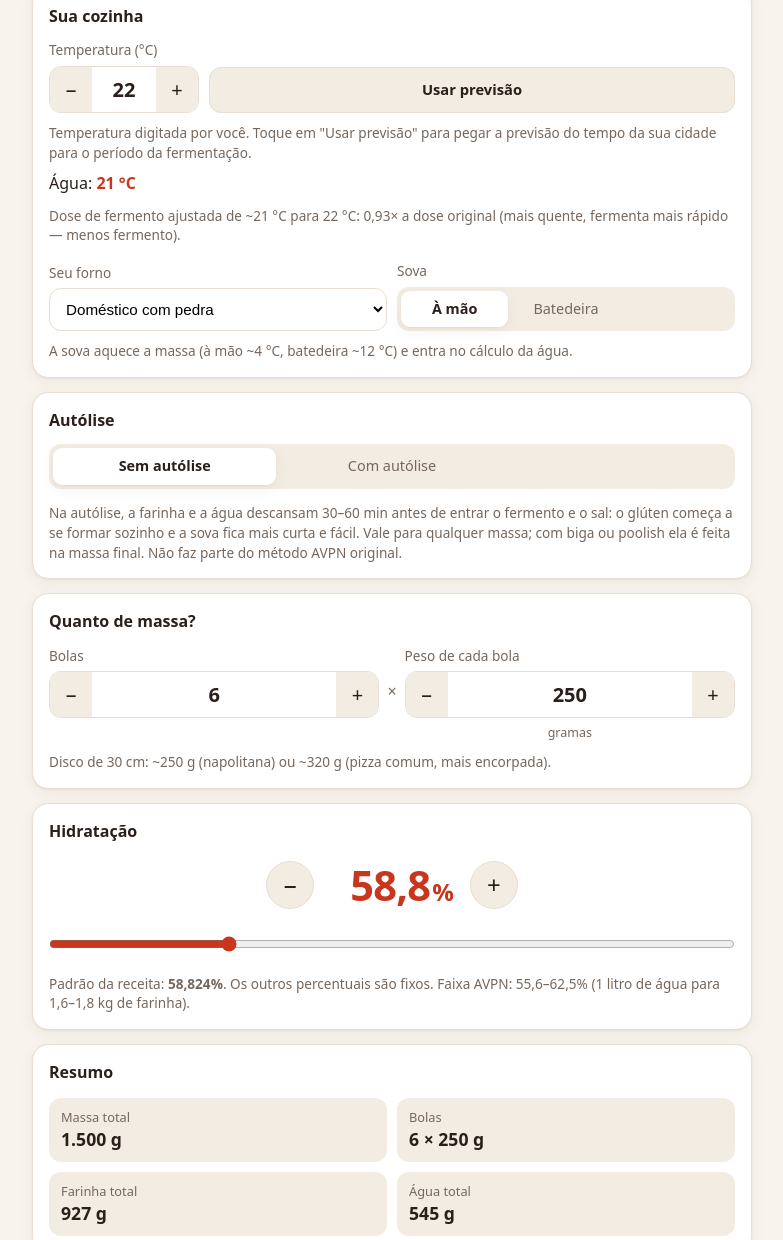
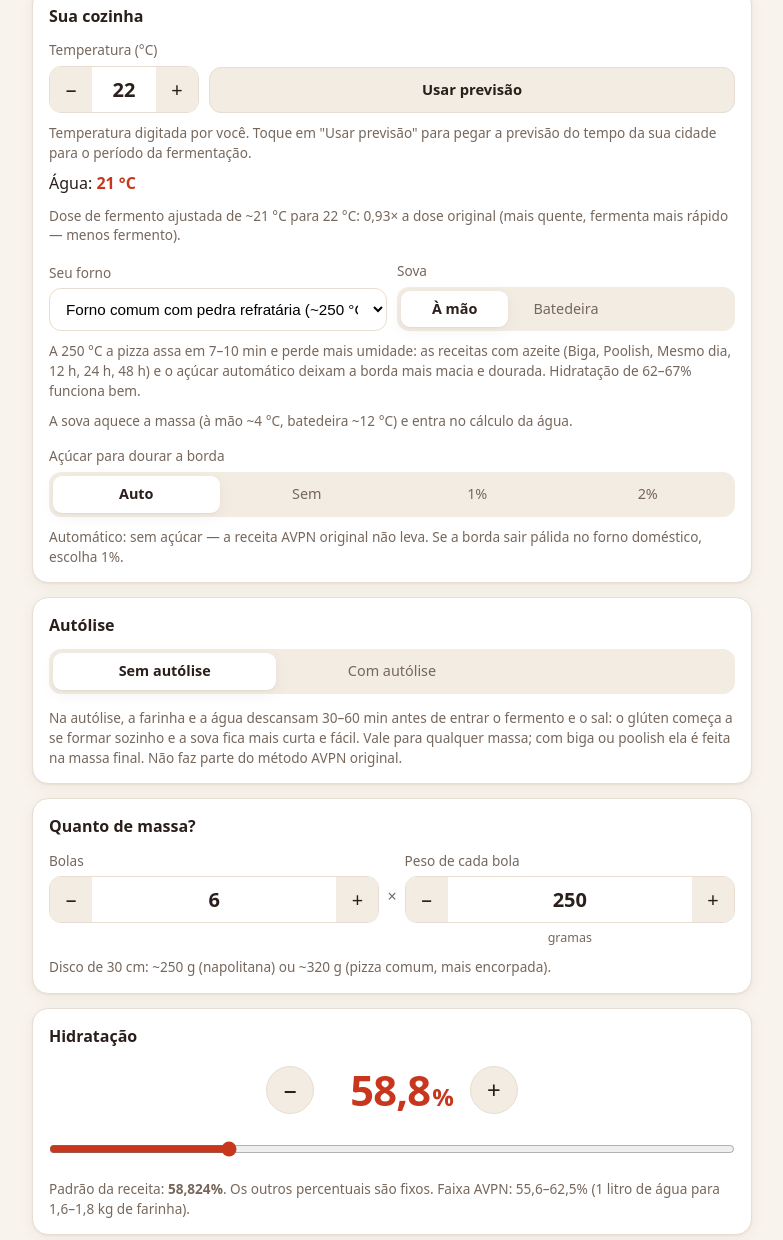
Before and after one commit to picuuai/pizza, a plain HTML site: page index.html in a window 1280 px wide. Shown: the part 1146-2386 px from the top of the page, without its empty margins (350-1133 px from the left). Drawn offline with Linux system fonts and the light colour scheme.

Commit message:
Açúcar para dourar e fornos do usuário (pedra ~250 °C e iglu a lenha)
- Opção de açúcar: Auto / Sem / 1% / 2%. No automático, 1% em forno
  doméstico e 2% nas fermentações longas (o forno doméstico doura pouco
  e a fermentação longa consome o açúcar da farinha); sem açúcar em
  forno de pizza (queimaria) e na AVPN original. Entra nas tabelas, na
  lista de pesagem e no passo de mistura.
- Fornos: "Forno comum com pedra refratária (~250 °C)" e "Forno iglu a
  lenha" no topo, com instruções próprias, pré-aquecimento (1 h / 2 h)
  e dica de quais receitas rendem melhor em cada um.

Co-Authored-By: Claude Opus 5.5 <noreply@anthropic.com>

```diff
--- a/app.js
+++ b/app.js
@@ -24,6 +24,7 @@ function carregarEstado() {
     previsao: null, // { lat, lon, em, atual, horas: [ms], temps: [°C] }
     sova: 'mao',
     autolise: false,
+    acucar: 'auto', // 'auto' | 0 | 0.01 | 0.02 (fração da farinha)
     forno: 'pedra',
     assarEm: null, // horário escolhido para assar (ms)
     livre: { util: ['18:00', '23:00'], fds: ['08:00', '23:00'] },
@@ -86,6 +87,15 @@ function textoTempAgua(graus) {
 }
 
 const grausC = (t) => fmt1Opcional.format(t) + ' °C';
+
+// Açúcar para dourar: no automático, 1–2% só em forno doméstico (até ~300 °C), onde a borda
+// doura pouco; 2% nas fermentações longas, que consomem mais o açúcar natural da farinha.
+// Em forno de pizza (350 °C ou mais) ele queimaria a borda.
+function acucarDe(r) {
+  if (estado.acucar !== 'auto') return Number(estado.acucar) || 0;
+  if (!fornoAtual().domestico || r.semAcucarAuto) return 0;
+  return r.geladeira || r.prefermento ? 0.02 : 0.01;
+}
 
 function fornoAtual() {
   return FORNOS.find((f) => f.id === estado.forno) || FORNOS[0];
@@ -162,7 +172,8 @@ function fasesDe(r) {
 function calcular(receita) {
   const h = hidratacaoDe(receita);
   const fermento = fermentoDe(receita);
-  const soma = 1 + h + receita.sal + fermento + receita.azeite + receita.acucar;
+  const acucar = acucarDe(receita);
+  const soma = 1 + h + receita.sal + fermento + receita.azeite + acucar;
 
   // Farinha calculada para chegar exatamente em bolas × peso
   const farinha = Math.max(0, (estado.bolas * estado.pesoBola) / soma || 0);
@@ -174,7 +185,8 @@ function calcular(receita) {
     sal: farinha * receita.sal,
     fermentoExato: farinha * fermento,
     azeite: farinha * receita.azeite,
-    acucar: farinha * receita.acucar,
+    acucar: farinha * acucar,
+    acucarPct: acucar,
     total: farinha * soma,
   };
   // Dose para pesar: arredondada para 1; 1,5; 2 g… (a balança de casa não pesa menos que isso)
@@ -400,6 +412,11 @@ function sincronizarEntradas() {
     b.classList.toggle('ativo', ativo);
     b.setAttribute('aria-pressed', ativo);
   }
+  for (const b of document.querySelectorAll('[data-acucar]')) {
+    const ativo = b.dataset.acucar === String(estado.acucar);
+    b.classList.toggle('ativo', ativo);
+    b.setAttribute('aria-pressed', ativo);
+  }
   for (const b of document.querySelectorAll('[data-sova]')) {
     const ativo = b.dataset.sova === estado.sova;
     b.classList.toggle('ativo', ativo);
@@ -517,6 +534,22 @@ function renderCozinha(r) {
       `(${fator < 1 ? 'mais quente, fermenta mais rápido — menos fermento' : 'mais frio, fermenta mais devagar — mais fermento'}).`;
   }
   $('#fermento-temp').textContent = fermentoTexto;
+  const acucar = acucarDe(r);
+  const forno = fornoAtual();
+  let acucarTexto;
+  if (estado.acucar === 'auto') {
+    if (!forno.domestico) acucarTexto = 'Automático: sem açúcar — no forno de pizza, muito quente, ele queimaria a borda.';
+    else if (r.semAcucarAuto) acucarTexto = 'Automático: sem açúcar — a receita AVPN original não leva. Se a borda sair pálida no forno doméstico, escolha 1%.';
+    else acucarTexto = `Automático: ${pct(acucar)} de açúcar, porque o forno doméstico doura pouco${r.geladeira || r.prefermento ? ' e a fermentação longa consome o açúcar natural da farinha' : ''}. Nessa quantidade a pizza não fica doce.`;
+  } else if (acucar && !forno.domestico) {
+    acucarTexto = `${pct(acucar)} de açúcar escolhido por você. Atenção: no forno de pizza, muito quente, o açúcar pode queimar a borda.`;
+  } else {
+    acucarTexto = acucar ? `${pct(acucar)} de açúcar escolhido por você: ajuda a borda a dourar sem deixar a pizza doce.` : 'Sem açúcar, escolhido por você.';
+  }
+  $('#acucar-info').textContent = acucarTexto;
+  $('#forno-info').textContent = forno.dica || '';
+  $('#forno-info').hidden = !forno.dica;
+
   const btPrev = $('#bt-previsao');
   btPrev.classList.toggle('ativo', estado.tempFonte === 'previsao');
 }
@@ -534,7 +567,7 @@ function ingredientesDaFase(r, c, fase) {
     ? [{ nome: 'Azeite', nota: pct(r.azeite), g: gramas(c.azeite, 1), extra: `≈ ${fmt0.format(c.azeite * ML_POR_G_AZEITE)} ml` }]
     : [];
   const sal = { nome: 'Sal', nota: pct(r.sal), g: gramas(c.sal, 1) };
-  const acucar = r.acucar ? [{ nome: 'Açúcar', nota: pct(r.acucar), g: gramas(c.acucar, 1) }] : [];
+  const acucar = c.acucarPct ? [{ nome: 'Açúcar', nota: pct(c.acucarPct), g: gramas(c.acucar, 1) }] : [];
   const pf = r.prefermento;
 
   if (fase.ingredientes === 'prefermento') {
@@ -615,7 +648,7 @@ function valoresDoTexto(r, c) {
     `${v.fermento} de ${nomeFermento(estado.fermentoTipo)}`,
   ];
   if (r.azeite) itens.push(`${v.azeite} de azeite`);
-  if (r.acucar) itens.push(`${forte(gramas(c.acucar, 1))} de açúcar`);
+  if (c.acucarPct) itens.push(`${forte(gramas(c.acucar, 1))} de açúcar`);
   v.listaPesagem = itens.slice(0, -1).join(', ') + ' e ' + itens[itens.length - 1];
   // Trechos de texto (já formatados) que dependem do fermento e do forno escolhidos
   v.fermentoNome = nomeFermento(estado.fermentoTipo);
@@ -627,6 +660,7 @@ function valoresDoTexto(r, c) {
     ? `Espalhe ${forte(fermento)} de fermento seco instantâneo por cima da massa e aperte e dobre com os dedos até incorporar (2–3 min).`
     : `Esfarele ${forte(fermento)} de fermento fresco por cima da massa e aperte e dobre com os dedos até ele sumir na massa (2–3 min).`;
   v.azeiteFinal = r.azeite ? ` Por último, junte o azeite (${v.azeite}) em fio.` : '';
+  v.acucarFrase = c.acucarPct ? ` Junte também ${forte(gramas(c.acucar, 1))} de açúcar.` : '';
   if (r.prefermento) {
     v.juntarPrefermento = r.prefermento.artigo === 'a'
       ? `Junte a biga em pedaços e aperte e dobre a massa até a biga se misturar por completo (3–5 min).`
@@ -837,6 +871,13 @@ function ligarEventos() {
       atualizar();
     });
   }
+  for (const b of document.querySelectorAll('[data-acucar]')) {
+    b.addEventListener('click', () => {
+      estado.acucar = b.dataset.acucar === 'auto' ? 'auto' : Number(b.dataset.acucar);
+      sincronizarEntradas();
+      atualizar();
+    });
+  }
   for (const b of document.querySelectorAll('[data-sova]')) {
     b.addEventListener('click', () => {
       estado.sova = b.dataset.sova;
--- a/index.html
+++ b/index.html
@@ -105,7 +105,18 @@
           </div>
         </div>
       </div>
+      <p id="forno-info" class="dica" hidden></p>
       <p class="dica">A sova aquece a massa (à mão ~4 °C, batedeira ~12 °C) e entra no cálculo da água.</p>
+      <div class="campo campo-acucar">
+        <span>Açúcar para dourar a borda</span>
+        <div class="segmentos segmentos-4" role="group" aria-label="Açúcar">
+          <button type="button" data-acucar="auto">Auto</button>
+          <button type="button" data-acucar="0">Sem</button>
+          <button type="button" data-acucar="0.01">1%</button>
+          <button type="button" data-acucar="0.02">2%</button>
+        </div>
+      </div>
+      <p id="acucar-info" class="dica"></p>
     </section>
 
     <section class="card" aria-labelledby="t-tecnica">
--- a/receitas.js
+++ b/receitas.js
@@ -5,7 +5,8 @@
 //   {farinha} {agua} {sal} {fermento} {azeite} {azeiteMl} {agua90} {aguaResto}
 //   {pfFarinha} {pfAgua} {finFarinha} {finAgua} {finAgua23} {finAguaResto} {bolas} {pesoBola}
 //   {listaPesagem} (todos os ingredientes da receita com o peso calculado)
-// e pelo fermento escolhido no app: {fermentoNome} ("fermento fresco"/"fermento seco instantâneo")
+// e pelo fermento escolhido no app: {fermentoNome} ("fermento fresco"/"fermento seco instantâneo"),
+// {acucarFrase} (" Junte também X g de açúcar." quando o app usa açúcar)
 // e {fermentoDissolver} (frase pronta de como dissolver {fermento} em {agua90}).
 // Temperaturas da etapa: {tempAgua} (água calculada), {ddt} (temperatura final desejada da massa),
 // {tempCozinha}; e {instrucaoForno} (como assar no forno escolhido).
@@ -19,6 +20,7 @@
 //   Receitas sem tempRef (geladeira ou biga a 18 °C controlados) não têm a dose ajustada.
 // fase.ddt: temperatura final desejada da massa na etapa (usada para calcular a água);
 //   fase.semSova: etapa sem sova (pré-fermento), sem o aquecimento da sova no cálculo.
+// semAcucarAuto: receita original sem açúcar; o modo automático do app não acrescenta.
 // passo.mistura: passo de mistura, trocado pelos passos de autólise quando ela está ligada no app.
 // passo.ativo: minutos de mão na massa; passo.espera: [mín, máx] horas de espera depois do passo.
 //   O planejador usa esses tempos para montar o cronograma.
@@ -35,23 +37,35 @@ const FARINHAS = [
 ];
 const W_MANITOBA = 380;
 
-// Fornos: instrução de como assar e quanto tempo antes ligar (minutos)
+// Fornos: instrução de como assar e quanto tempo antes ligar (minutos).
+// domestico: até ~300 °C, onde 1–2% de açúcar ajuda a borda a dourar (no automático do app).
 const FORNOS = [
   {
     id: 'pedra',
-    nome: 'Doméstico com pedra',
+    domestico: true,
+    nome: 'Forno comum com pedra refratária (~250 °C)',
     preaquecer: 60,
-    texto: 'Coloque a pedra na grelha mais alta e pré-aqueça no máximo (250–300 °C) por 45–60 min. Monte rápido sobre uma pá enfarinhada, deslize na pedra e asse 6–8 min; ligue o grill/gratinador no último minuto para tostar a borda.',
+    dica: 'A 250 °C a pizza assa em 7–10 min e perde mais umidade: as receitas com azeite (Biga, Poolish, Mesmo dia, 12 h, 24 h, 48 h) e o açúcar automático deixam a borda mais macia e dourada. Hidratação de 62–67% funciona bem.',
+    texto: 'Coloque a pedra refratária na grelha mais alta (a uns 15–20 cm do teto) e pré-aqueça no máximo (~250 °C) por 45–60 min: a pedra precisa acumular calor. Monte rápido sobre uma pá enfarinhada, deslize na pedra e asse 7–10 min, até a borda dourar e o fundo ficar pintado. Se o forno tiver grill/gratinador, ligue nos 1–2 min finais para tostar a borda e o queijo. Entre uma pizza e outra, espere 5–10 min para a pedra recuperar o calor.',
+  },
+  {
+    id: 'lenha',
+    nome: 'Forno iglu a lenha',
+    preaquecer: 120,
+    dica: 'É o forno para a napolitana de verdade: a AVPN Tradicional e a Biga rendem o melhor aqui, com borda alta e manchada em 60–90 s. Sem açúcar (queimaria) e, se quiser, sem azeite na massa.',
+    texto: 'Acenda 1h30–2h antes, com fogo forte no centro, até a cúpula ficar clara (a fuligem queima). Depois empurre as brasas para um lado e mantenha uma chama viva com lenha seca e fina. O piso deve chegar a 430–480 °C (com termômetro infravermelho, ou quando um pouco de farinha jogada no piso escurece em 2–3 s). Varra o piso, asse 60–90 s girando a pizza com a pá a cada 20–30 s e, nos segundos finais, levante-a perto da cúpula para dourar a borda.',
   },
   {
     id: 'chapa',
-    nome: 'Doméstico com chapa de aço',
+    domestico: true,
+    nome: 'Forno comum com chapa de aço',
     preaquecer: 60,
-    texto: 'Coloque a chapa de aço (6–10 mm) na grelha mais alta e pré-aqueça no máximo por 45–60 min. Asse 4–6 min, usando o grill no fim. A chapa passa mais calor que a pedra: o fundo tosta mais rápido.',
+    texto: 'Coloque a chapa de aço (6–10 mm) na grelha mais alta e pré-aqueça no máximo por 45–60 min. Asse 5–8 min, usando o grill no fim. A chapa passa mais calor que a pedra: o fundo tosta mais rápido.',
   },
   {
     id: 'assadeira',
-    nome: 'Doméstico com assadeira',
+    domestico: true,
+    nome: 'Forno comum com assadeira',
     preaquecer: 30,
     texto: 'Pré-aqueça no máximo (250–280 °C) por 30 min. Abra a massa na assadeira levemente untada, monte e asse na grelha de baixo por 10–14 min, até a borda dourar; se o fundo ficar claro, deixe 1–2 min direto no chão do forno.',
   },
@@ -66,12 +80,6 @@ const FORNOS = [
     nome: 'Forno de pizza a gás',
     preaquecer: 30,
     texto: 'Pré-aqueça 20–30 min, até a pedra passar de 400 °C (430–480 °C no ideal). Abaixe a chama ao colocar a pizza e asse 60–90 s, girando a cada 20 s.',
-  },
-  {
-    id: 'lenha',
-    nome: 'Forno a lenha',
-    preaquecer: 90,
-    texto: 'Acenda 1–2 h antes, até o piso chegar a 430–480 °C, com a chama viva na lateral. Asse 60–90 s, girando a pizza com a pá a cada 20–30 s.',
   },
 ];
 
@@ -137,7 +145,7 @@ const misturaDireta = () => [
     tempo: '5 min + 10 min',
     ativo: 15,
     foto: 'farinha',
-    texto: '{fermentoDissolver} Adicione a farinha ({farinha}) aos poucos, mexendo com a mão ou uma colher, até não sobrar farinha seca. Tampe e descanse 10 min — isso facilita a sova.',
+    texto: '{fermentoDissolver}{acucarFrase} Adicione a farinha ({farinha}) aos poucos, mexendo com a mão ou uma colher, até não sobrar farinha seca. Tampe e descanse 10 min — isso facilita a sova.',
   },
   {
     icone: 'tigela',
@@ -163,7 +171,7 @@ const AUTOLISE_DIRETA = [
     ...AUTOLISE,
     texto: 'Misture só a farinha ({farinha}) com {agua90} de água a {tempAgua}, até não sobrar farinha seca — sem fermento e sem sal. Tampe e deixe descansar 30–60 min: a farinha se hidrata e o glúten começa a se formar sozinho, e a massa fica lisa e extensível com bem menos sova.',
   },
-  { icone: 'tigela', titulo: 'Junte o fermento', ativo: 3, texto: '{fermentoAutolise}' },
+  { icone: 'tigela', titulo: 'Junte o fermento', ativo: 3, texto: '{fermentoAutolise}{acucarFrase}' },
   {
     icone: 'tigela',
     titulo: 'Junte o sal',
@@ -182,7 +190,7 @@ const AUTOLISE_FINAL = [
     icone: 'tigela',
     titulo: 'Sal e o restante da água',
     ativo: 5,
-    texto: 'Junte o sal ({sal}) dissolvido nos {finAguaResto} de água restantes, aos poucos, apertando com os dedos até absorver.{azeiteFinal} Depois da autólise a sova fica mais curta: costuma bastar metade do tempo.',
+    texto: 'Junte o sal ({sal}) dissolvido nos {finAguaResto} de água restantes, aos poucos, apertando com os dedos até absorver.{acucarFrase}{azeiteFinal} Depois da autólise a sova fica mais curta: costuma bastar metade do tempo.',
   },
 ];
 
@@ -200,6 +208,7 @@ const RECEITAS = [
     // Disciplinare AVPN, por litro de água: 1,6–1,8 kg de farinha, 40–60 g de sal, 0,1–3 g de fermento fresco.
     // Valores do meio da faixa: 1,7 kg de farinha, 50 g de sal e 1,7 g de fermento por litro.
     id: 'avpn',
+    semAcucarAuto: true,
     curto: '8–12 h ambiente',
     wMin: 250,
     wIdeal: [260, 300],
@@ -230,7 +239,7 @@ const RECEITAS = [
             titulo: 'Água e sal',
             mistura: true,
             ativo: 2,
-            texto: 'Coloque toda a água ({agua}) na tigela (ou na amassadeira) e dissolva nela o sal ({sal}).',
+            texto: 'Coloque toda a água ({agua}) na tigela (ou na amassadeira) e dissolva nela o sal ({sal}).{acucarFrase}',
           },
           {
             icone: 'tigela',
@@ -353,7 +362,7 @@ const RECEITAS = [
             titulo: 'Farinha, sal, água e azeite',
             mistura: true,
             ativo: 8,
-            texto: 'Adicione {finFarinha} de farinha e misture até formar uma massa. Junte o sal ({sal}) e, então, os {finAguaResto} de água restantes aos poucos — só coloque mais quando a anterior tiver sido absorvida. Por último, o azeite ({azeite}) em fio.',
+            texto: 'Adicione {finFarinha} de farinha e misture até formar uma massa. Junte o sal ({sal}) e, então, os {finAguaResto} de água restantes aos poucos — só coloque mais quando a anterior tiver sido absorvida.{acucarFrase} Por último, o azeite ({azeite}) em fio.',
           },
           SOVAR,
           {
@@ -464,7 +473,7 @@ const RECEITAS = [
             titulo: 'Sal, água e azeite',
             mistura: true,
             ativo: 5,
-            texto: 'Junte o sal ({sal}) dissolvido nos {finAguaResto} de água restantes, apertando com os dedos até absorver. Por último, o azeite ({azeite}) em fio.',
+            texto: 'Junte o sal ({sal}) dissolvido nos {finAguaResto} de água restantes, apertando com os dedos até absorver.{acucarFrase} Por último, o azeite ({azeite}) em fio.',
           },
           SOVAR,
           {
--- a/style.css
+++ b/style.css
@@ -390,6 +390,8 @@ body { padding-bottom: calc(72px + env(safe-area-inset-bottom)); }
 #card-plano .linha-temp { grid-template-columns: minmax(0, 1fr) auto; }
 .insumos-forno { margin-top: 16px; grid-template-columns: minmax(0, 1fr) minmax(0, 1fr); }
 .insumos-forno .segmentos { margin-bottom: 0; }
+.campo-acucar { margin-top: 16px; }
+.segmentos-4 { grid-template-columns: repeat(4, 1fr); margin-bottom: 0; }
 
 /* ---------- Planejador ---------- */
 
--- a/sw.js
+++ b/sw.js
@@ -1,6 +1,6 @@
 // Guarda o app no aparelho para funcionar sem internet.
 // Com internet, sempre busca a versão mais nova dos arquivos do app.
-const VERSAO = 'massa-pizza-v10';
+const VERSAO = 'massa-pizza-v11';
 const ARQUIVOS = [
   './',
   'index.html',
```
